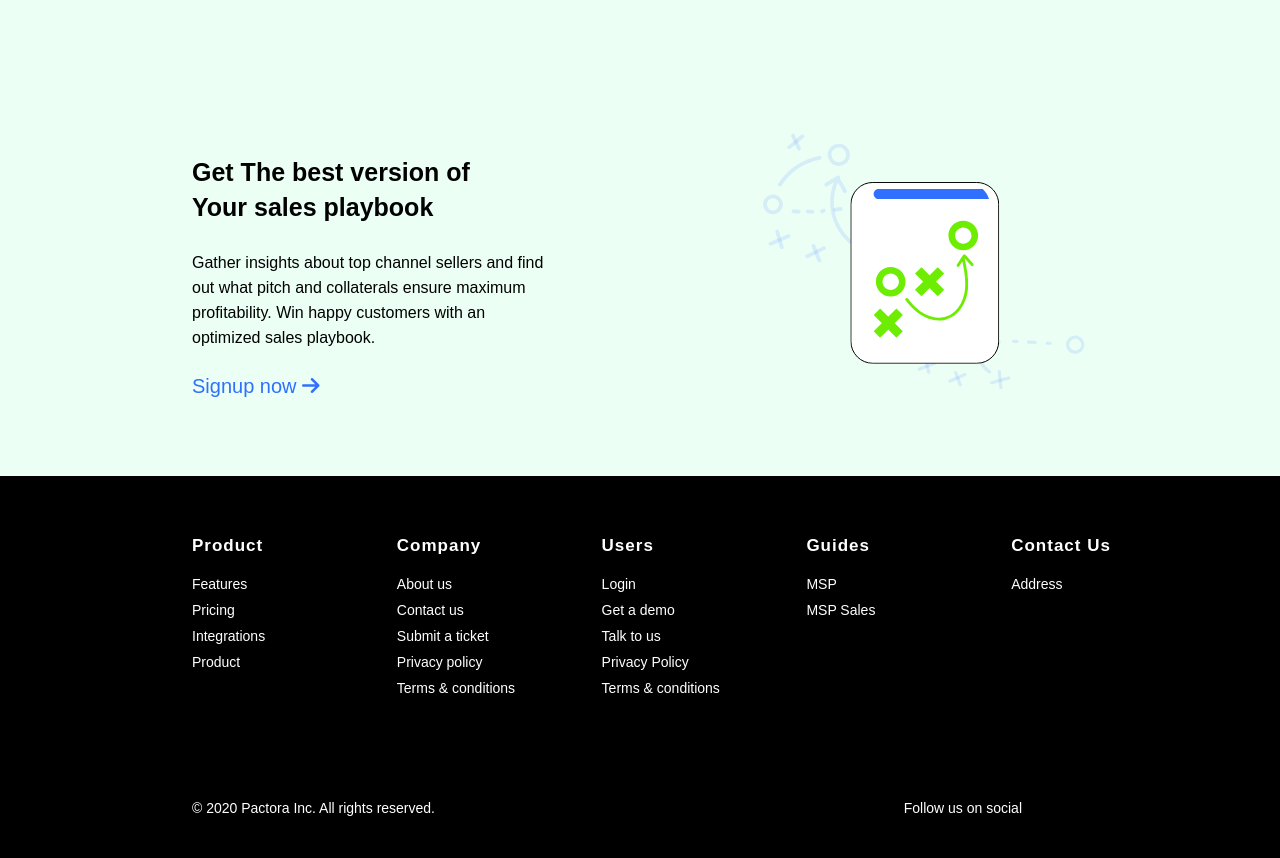
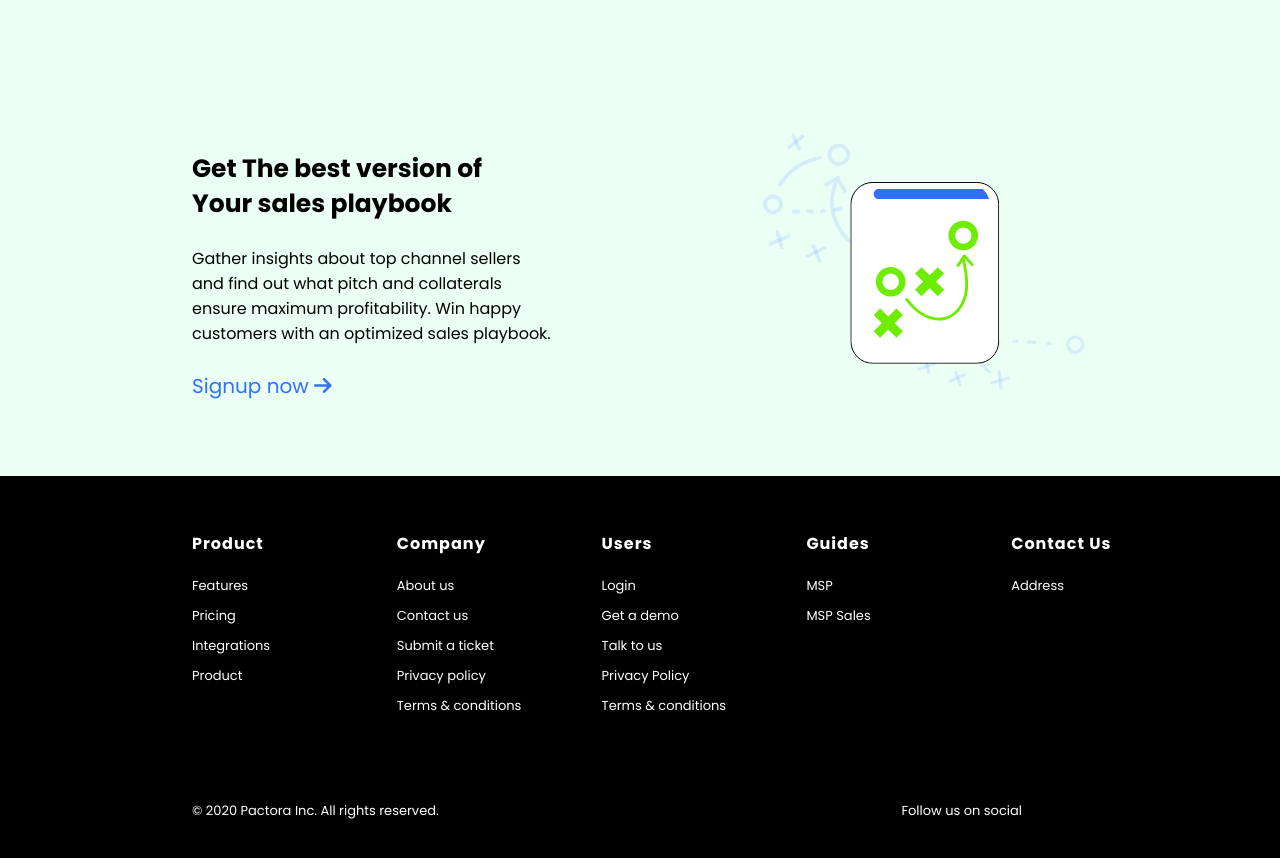
Before and after one commit to JustinBrilliantThendri/Landing-Page, a plain HTML site: page index.html in a window 1280 px wide. Shown: the part 3124-3982 px from the top of the page. Drawn offline with Linux system fonts and the light colour scheme.

Commit message:
Initialize

```diff
--- a/style.css
+++ b/style.css
@@ -1,8 +1,10 @@
+@import url('https://fonts.googleapis.com/css2?family=Poppins:ital,wght@0,100;0,200;0,300;0,400;0,500;0,600;0,700;0,800;0,900;1,100;1,200;1,300;1,400;1,500;1,600;1,700;1,800;1,900&display=swap%27');
+
 *{
     margin : 0;
     padding : 0;
     box-sizing : border-box;
-    font-family : sans-serif;
+    font-family : Poppins;
 }
 
 .navbar{
@@ -261,7 +263,7 @@ svg{
     width : 100%;
     height : 50vh;
     background : black;
-    padding : 60px 5% 60px 15%;
+    padding : 55px 5% 55px 15%;
     color : white;
     justify-content : space-between;
 }
@@ -280,11 +282,11 @@ svg{
 
 .top .part ul li{
     margin-bottom : 10px;
-    font-size : 14px;
+    font-size : 13px;
 }
 
 .top .part ul li:nth-child(1){
-    font-size : 17px;
+    font-size : 16px;
     margin-bottom : 20px;
     font-weight : bold;
     letter-spacing : 1px;
@@ -292,7 +294,7 @@ svg{
 
 .bottom{
     display : flex;
-    font-size : 14px;
+    font-size : 13px;
     max-width : 830px;
     justify-content : space-between;
 }
```
